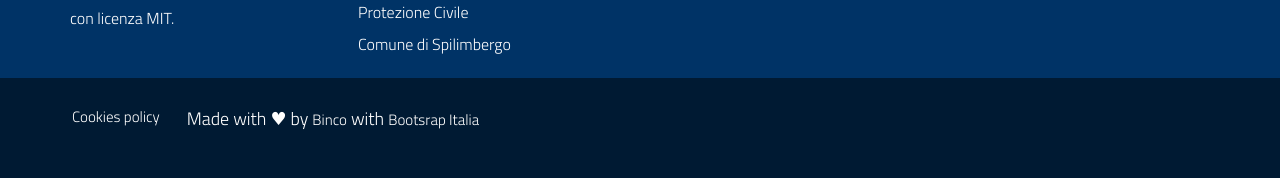
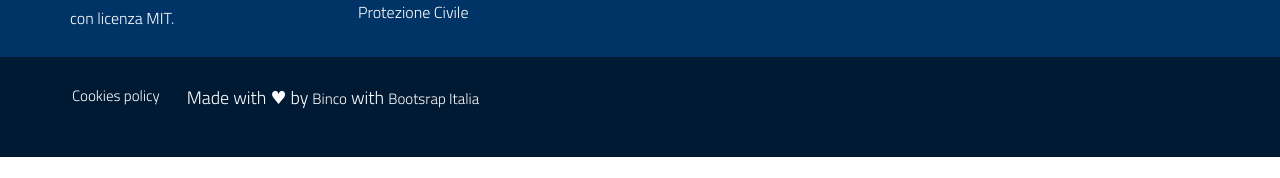
Before and after one commit to alertafvg/allertafvg.githib.io, a plain HTML site: page index.html in a window 1280 px wide. Shown: the part 4117-4295 px from the top of the page. After the commit the page ends 4274 px from the top, so only its background shows below. Drawn offline with nearby package versions, Linux system fonts and the light colour scheme; no server answers.

Commit message:
Update index.html

```diff
--- a/index.html
+++ b/index.html
@@ -535,9 +535,6 @@
                 <li>
                   <a class="list-item disabled" href="#">Protezione Civile</a>
                 </li>
-                <li>
-                  <a class="list-item" href="http://www.comune.spilimbergo.pn.it/home/index.html">Comune di Spilimbergo</a>
-                </li>
               </ul>
             </div>
           </div>
```
